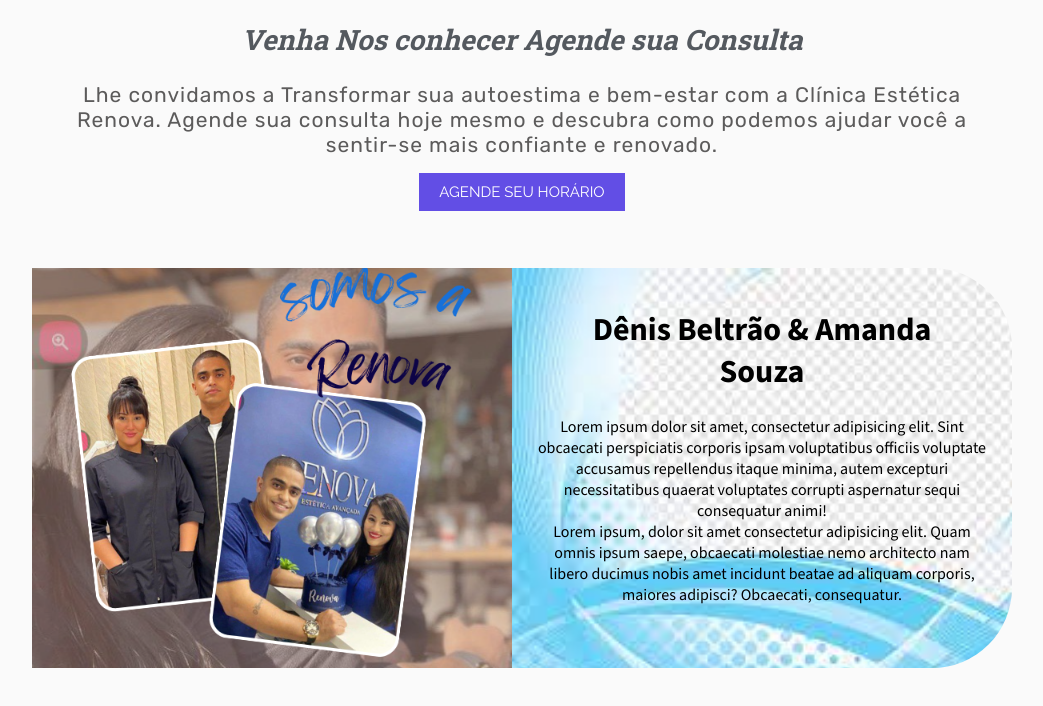
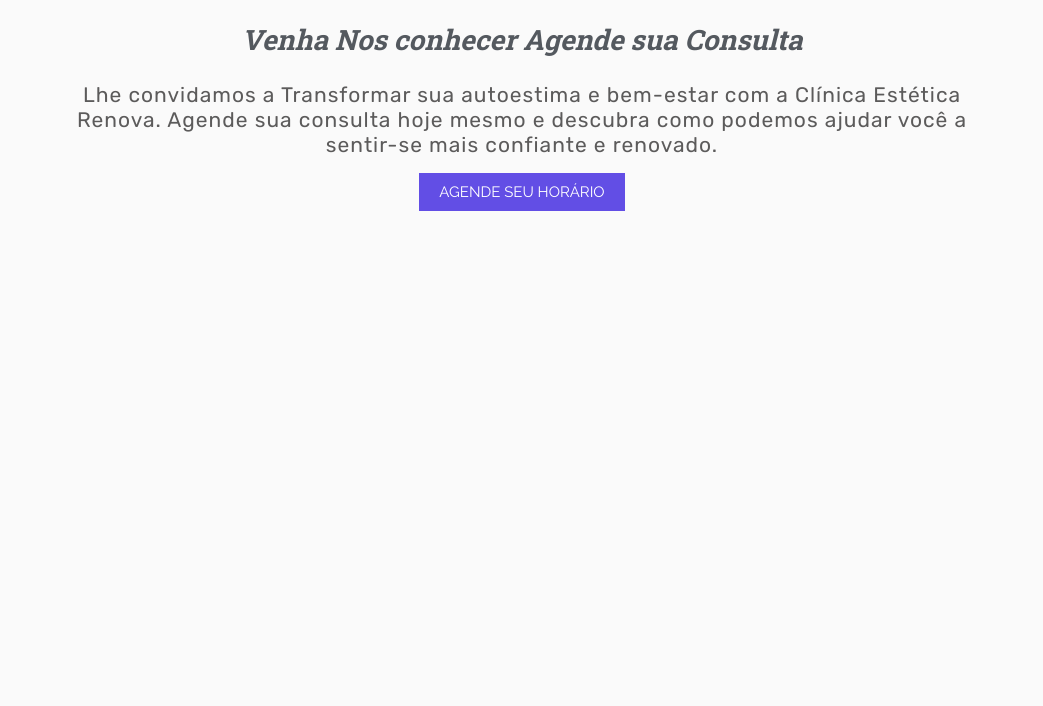
Before and after one commit to LeandroEngFrontEnd/estetica_renova, a plain HTML site: page index.html in a window 1280 px wide. Shown: the part 2815-3521 px from the top of the page, without its empty margins (118-1161 px from the left). Drawn offline with nearby package versions, Linux system fonts and the light colour scheme; a web font is replaced by a local one.

Commit message:
excluindo section about proj renova

```diff
--- a/assets/css/resp.css
+++ b/assets/css/resp.css
@@ -6,6 +6,7 @@
         text-align: center;
         width: 300px;
         height: 200px;
+        margin-bottom: 2rem;
     }
 
 
@@ -74,7 +75,7 @@ align-items: center;    }
 
     .bd-grid {
         display: grid;
-        grid-template-columns: repeat(auto-fit, minmax(100px, 2fr));
+        grid-template-columns: repeat(auto-fit, minmax(100px, 1fr));
     }
 
     .box-txt p{
--- a/assets/css/style.css
+++ b/assets/css/style.css
@@ -20,6 +20,7 @@ font-family: "Rubik", sans-serif; */
 
 
 body {
+    margin: 0;
     background: #fafafa;
 }
 
@@ -378,14 +379,15 @@ h3 {
     height: 50vh;
 }
 
-
 .container_about {
     max-width: 1280px;
     margin: 0 auto;
     display: flex;
     justify-content: center;
+    max-width: 100%;
+}
 
-}
+
 
 .image_about img {
     height: 400px;
--- a/index.html
+++ b/index.html
@@ -37,7 +37,7 @@
             </div><!--flex-->
 
         </div><!--header-->
-    </header>
+    </header><!--  Header  -->
 
     <section class="banner" id="banner">
 
@@ -159,7 +159,6 @@
 
     </div><!--  Banner Central  -->
 
-    <!--Clinica-->
 
     <section class="clinica" id="clinica">
         <div class="container_clinica">
@@ -188,25 +187,7 @@
 
         </div>
     </section><!--Clinica-->
-    <section class="about">
-        <div class="container_about">
-            <div class="image_about">
-                <img src="./assets/img/pastinha/you (1).png">
-            </div>
-            <div class="txt_about">
-                <h2>Dênis Beltrão & Amanda Souza</h2>
-                <p>Lorem ipsum dolor sit amet, consectetur adipisicing elit. Sint obcaecati perspiciatis corporis ipsam
-                    voluptatibus officiis voluptate accusamus repellendus itaque minima, autem excepturi necessitatibus
-                    quaerat voluptates corrupti aspernatur sequi consequatur animi!</p>
-                <p>Lorem ipsum, dolor sit amet consectetur adipisicing elit. Quam omnis ipsum saepe, obcaecati molestiae
-                    nemo architecto nam libero ducimus nobis amet incidunt beatae ad aliquam corporis, maiores adipisci?
-                    Obcaecati, consequatur.</p>
 
-            </div>
-
-
-        </div>
-    </section>:<!--  About  -->
     <script src="./assets/js/script.js"></script>
 </body>
 
```
